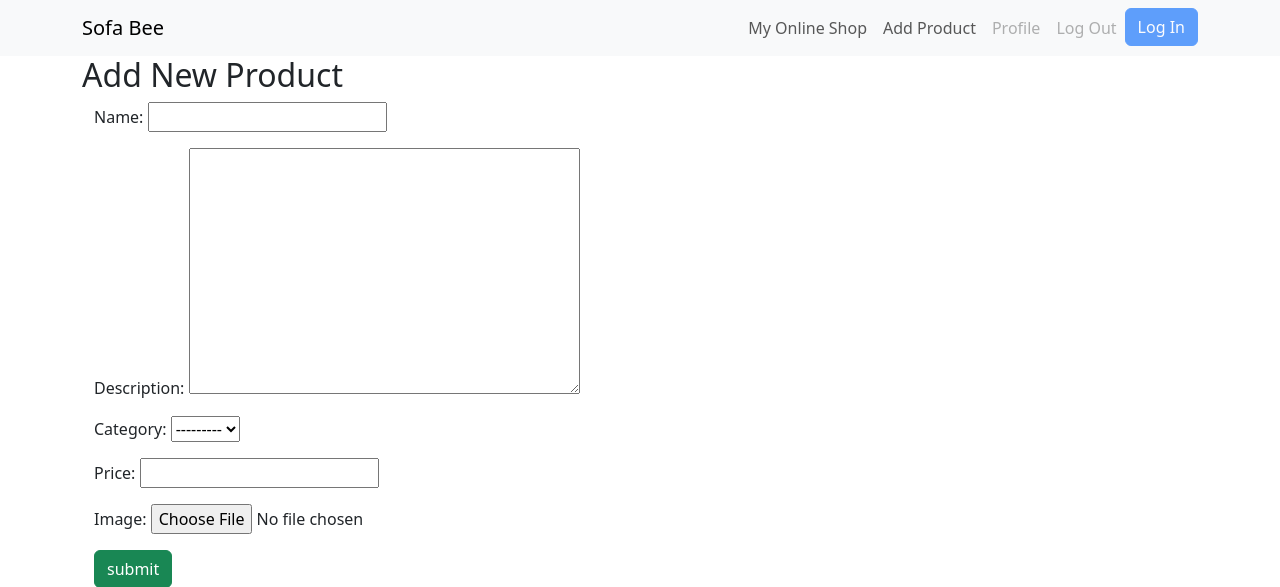
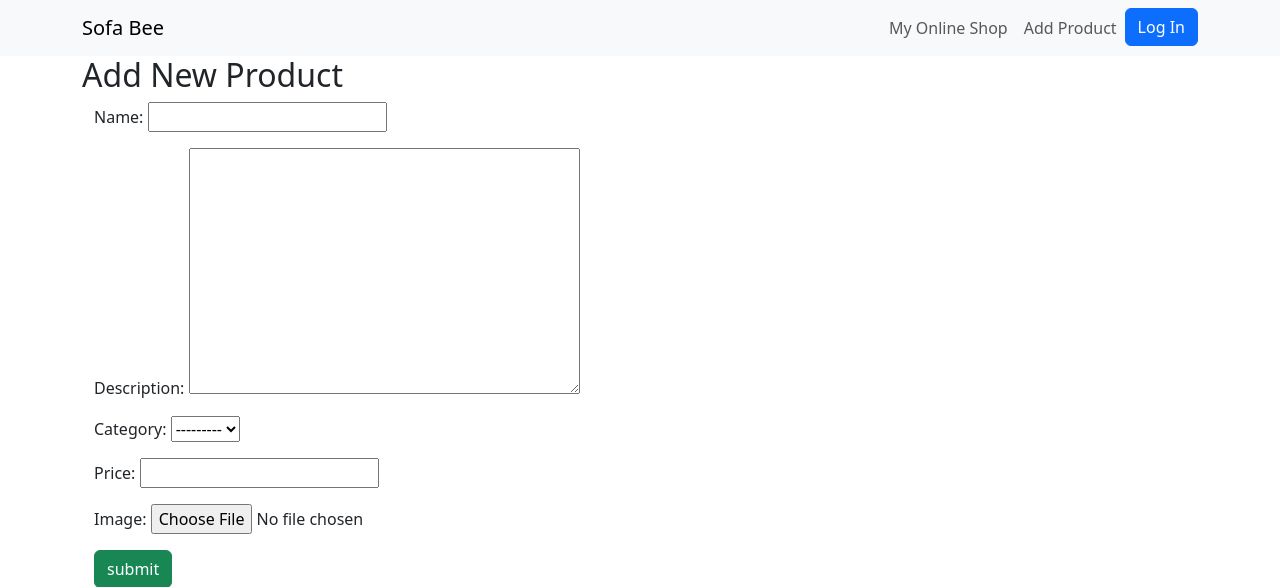
Before and after one commit to Min-code-7/Sofa_Bee_Django_Project, a Django app: page /products/add/ in a window 1280 px wide. Shown: the top 587 px of the page. Run offline with Django 5.2, Linux system fonts and the light colour scheme; data that the repository does not hold is empty.

Commit message:
回到最初的原点

```diff
--- a/products/templates/base.html
+++ b/products/templates/base.html
@@ -27,19 +27,18 @@
             <a class="navbar-brand" href="/">Sofa Bee</a>
             <div class="collapse navbar-collapse">
                 <ul class="navbar-nav ms-auto">
-                    <li class="nav-item"><a class="nav-link" href="{% url 'product_list' %}">My Online Shop</a></li>
-                    <li class="nav-item"><a class="nav-link" href="{% url 'add_product' %}">Add Product</a></li>
+                    <li class="nav-item"><a class="nav-link" href="{% url 'products:product_list' %}">My Online Shop</a></li>
+                    <li class="nav-item"><a class="nav-link" href="{% url 'products:add_product' %}">Add Product</a></li>
 
-                    <!-- need to disable temporary-->
-                    {#% if user.is_authenticated %#}
+
+                    {% if user.is_authenticated %}
                         <!--li class="nav-item"><a class="nav-link" href="{#% url 'profile' %#}">Profile</a></li-->
-                        <!--li class="nav-item"><a class="nav-link" href="{#% url 'logout' %#}">Log Out</a></li-->
-                    <li class="nav-item"><a class="nav-link disabled">Profile</a></li>
-                    <li class="nav-item"><a class="nav-link disabled" >Log Out</a></li>
-                    {#% else %#}
-                        <!--li class="nav-item"><a class="btn btn-primary" href="{#% url 'login' %#}">Log In</a></li-->
-                    <li class="nav-item"><a class="btn btn-primary disabled">Log In</a></li>
-                    {#% endif %#}
+                        <li class="nav-item"><a class="nav-link" href="{% url 'users:logout' %}">Log Out</a></li>
+
+                    {% else %}
+                        <li class="nav-item"><a class="btn btn-primary" href="{% url 'users:login' %}">Log In</a></li>
+
+                    {% endif %}
                 </ul>
             </div>
         </div>
--- a/products/templates/products/add_product.html
+++ b/products/templates/products/add_product.html
@@ -9,7 +9,7 @@
             {{ form.as_p }}  <!-- render the form -->
             <button type="submit" class="btn btn-success">submit</button>
         </form>
-        <a href="{% url 'product_list' %}" class="btn btn-secondary">return to the product list</a>
+        <a href="{% url 'products:product_list' %}" class="btn btn-secondary">return to the product list</a>
     </div>
 
 
--- a/products/templates/products/product_detail.html
+++ b/products/templates/products/product_detail.html
@@ -19,7 +19,7 @@
                         <h4 class="text-primary"><strong>Price: ${{ product.price }}</strong></h4>
 
 
-                        <a href="{% url 'product_list' %}" class="btn btn-secondary mt-3">Return to the products list</a>
+                        <a href="{% url 'products:product_list' %}" class="btn btn-secondary mt-3">Return to the products list</a>
                     </div>
                 </div>
             </div>
--- a/products/templates/products/product_list.html
+++ b/products/templates/products/product_list.html
@@ -35,7 +35,7 @@
                     <p class="card-text">{{ product.description|truncatewords:15 }}</p>
                     <p><strong>Price: <span class="text-primary">${{ product.price }}</span></strong></p>
                     <div class="d-flex justify-content-between">
-                        <a href="{% url 'product_detail' product.id %}" class="btn btn-primary">View Details</a>
+                        <a href="{% url 'products:product_detail' product.id %}" class="btn btn-primary">View Details</a>
                         <button class="btn btn-success" onclick="addToCart({{ product.id }})">Add to Cart</button>
                     </div>
                 </div>
@@ -57,7 +57,7 @@
         var category = $("#category-select").val();
 
         $.ajax({
-            url: "{% url 'product_search' %}",
+            url: "{% url 'products:product_search' %}",
             data: { q: query, category: category },
             dataType: "json",
             success: function(data) {
--- a/products/urls.py
+++ b/products/urls.py
@@ -1,6 +1,7 @@
 from django.urls import path
 from .views import product_list, product_detail, product_search, add_product, filter_category
 
+app_name = "products"
 urlpatterns = [
     path('', product_list, name='product_list'),
     path('<int:product_id>/', product_detail, name='product_detail'),
--- a/users/templates/users/login.html
+++ b/users/templates/users/login.html
@@ -4,4 +4,4 @@
     {{ form.as_p }}
     <button type="submit">Login</button>
 </form>
-<p>Don't have a account yet？ <a href="{% url 'register' %}">Register</a></p>
+<p>Don't have a account yet？ <a href="{% url 'users:register' %}">Register</a></p>
--- a/users/templates/users/register.html
+++ b/users/templates/users/register.html
@@ -10,10 +10,10 @@
 
 <!-- Add the Merchant link below the button -->
 <p style="margin-top: 10px; text-align: center;">
-    <a href="{% url 'register' %}?user_type=merchant">Register as Merchant</a>
+    <a href="{% url 'users:register' %}?user_type=merchant">Register as Merchant</a>
 </p>
 
-<p>Already have an account? <a href="{% url 'login' %}">Login</a></p>
+<p>Already have an account? <a href="{% url 'users:login' %}">Login</a></p>
 
 <script>
 document.getElementById("send-code").addEventListener("click", function() {
@@ -23,7 +23,7 @@ document.getElementById("send-code").addEventListener("click", function() {
         return;
     }
 
-    fetch("{% url 'send_verification_code' %}", {
+    fetch("{% url 'users:send_verification_code' %}", {
         method: "POST",
         headers: {
             "Content-Type": "application/x-www-form-urlencoded",
--- a/users/urls.py
+++ b/users/urls.py
@@ -1,6 +1,7 @@
 from django.urls import path
 from . import views
 
+app_name = "users"
 urlpatterns = [
     path('register/', views.register, name='register'),
     path('login/', views.user_login, name='login'),      # login
--- a/users/views.py
+++ b/users/views.py
@@ -59,7 +59,7 @@ def register(request):
 
             # login
             login(request, user)
-            return redirect("home")
+            return redirect("products:product_list")
 
     else:
         form = UserRegisterForm(initial={'user_type': user_type})
@@ -72,11 +72,11 @@ def user_login(request):
         if form.is_valid():
             user = form.get_user()
             login(request, user)
-            return redirect('home')  # redirect to home
+            return redirect('products:product_list')
     else:
         form = AuthenticationForm()
     return render(request, 'users/login.html', {'form': form})
 
 def user_logout(request):
     logout(request)
-    return redirect('home')
+    return redirect('products:product_list')
```
Also changed, not shown: db.sqlite3.
